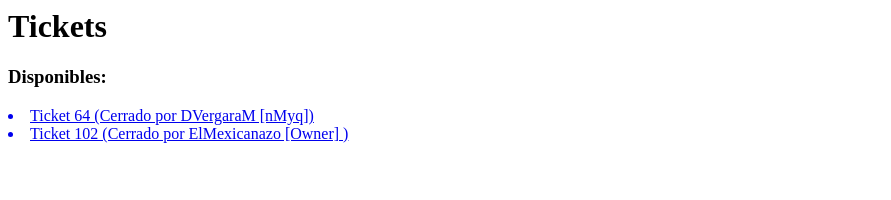
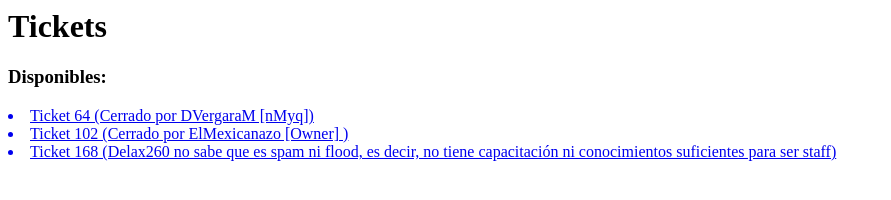
Before and after one commit to DVergaraM/tickets, a plain HTML site: page index.html in a window 1280 px wide. Shown: the whole page, without its empty margins (0-891 px from the left). Drawn offline with Linux system fonts and the light colour scheme.

Commit message:
Update index.html

```diff
--- a/index.html
+++ b/index.html
@@ -3,3 +3,4 @@
 <h3>Disponibles:</h3>
 <a href="https://dvergaram.github.io/tickets/ticket-64.html"><li>Ticket 64 (Cerrado por DVergaraM [nMyq])</li></a>
 <a href="https://dvergaram.github.io/tickets/ticket-102.html"><li>Ticket 102 (Cerrado por ElMexicanazo [Owner] )</li></a>
+<a href="https://dvergaram.github.io/tickets/ticket-168.html"><li>Ticket 168 (Delax260 no sabe que es spam ni flood, es decir, no tiene capacitación ni conocimientos suficientes para ser staff)</li></a>
```
